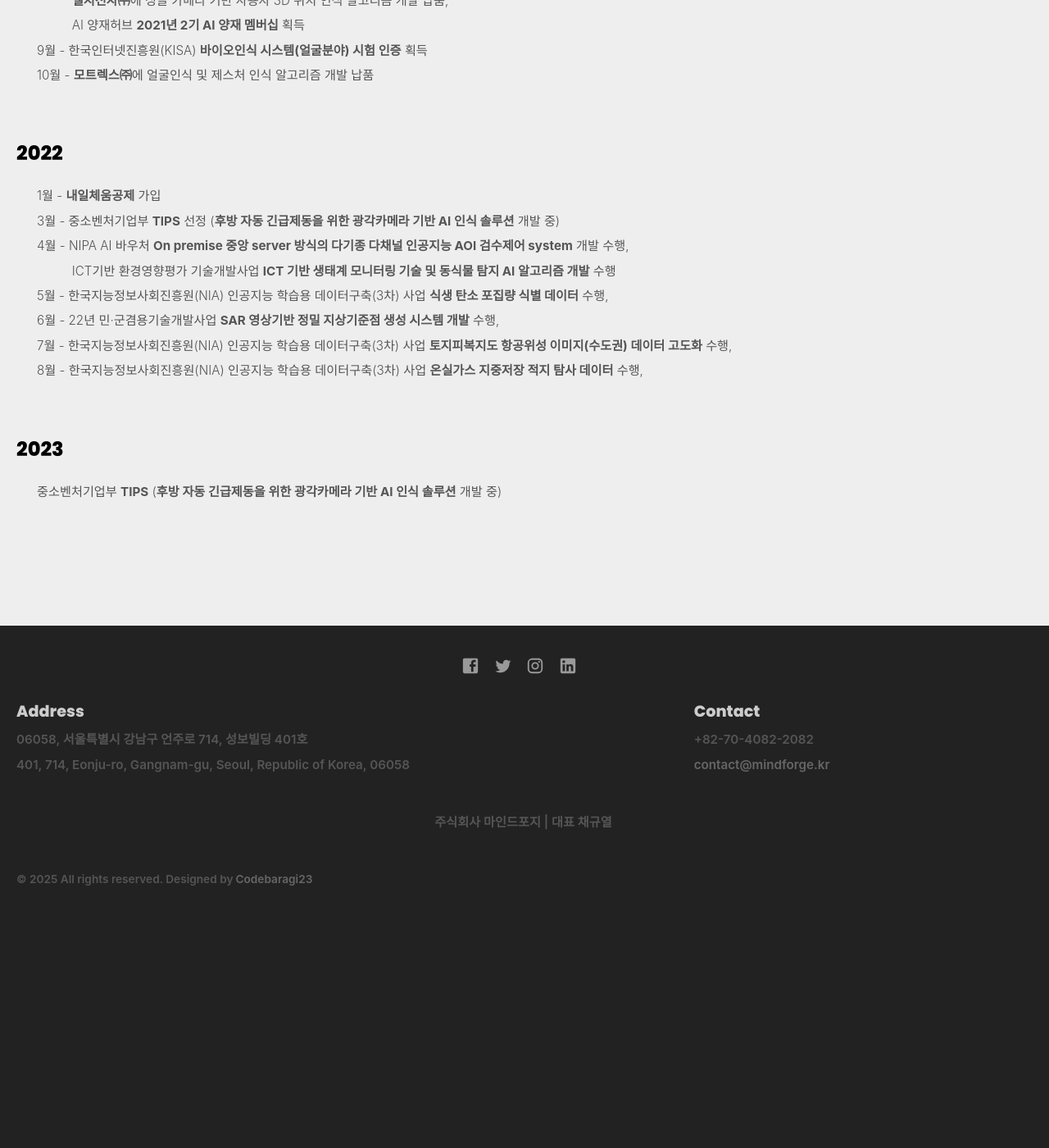
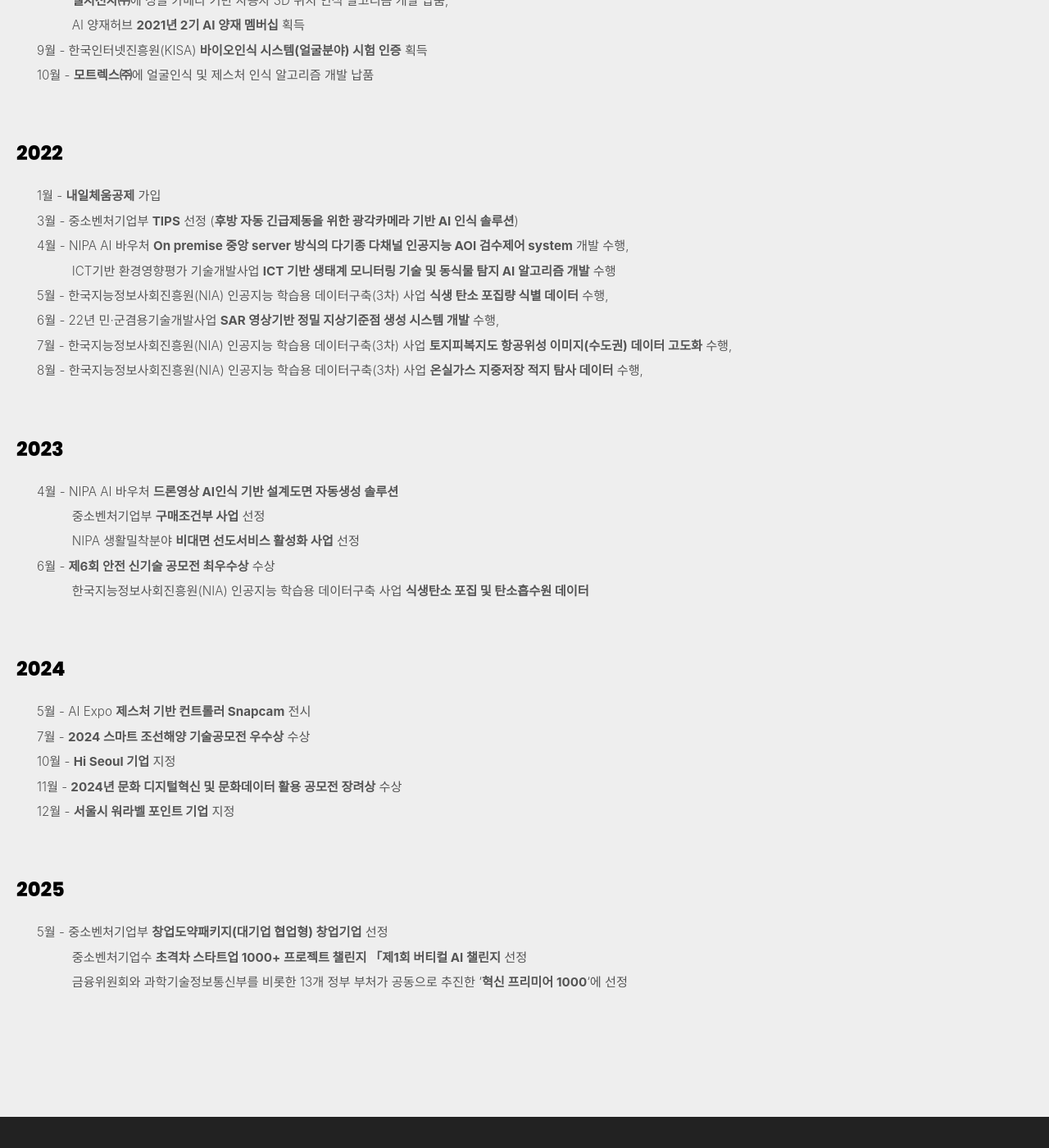
Before and after one commit to codebaragi23/mindforge, a Jekyll site: the page built from _pages/aboutus.md, in a window 1280 px wide and 1400 px high, scrolled down 1548 px. Shown: the whole window at 82% size. Built offline with Jekyll 4.4.1, drawn with Linux system fonts in a browser that asks for light colours; some web fonts are replaced; before the commit the page ends 2654 px from its top, so only the background shows below that.

Commit message:
update history

```diff
--- a/_pages/aboutus.md
+++ b/_pages/aboutus.md
@@ -40,7 +40,7 @@
 #### 2022
 
 >1월 - **내일체움공제** 가입
-3월 - 중소벤처기업부 **TIPS** 선정 (**후방 자동 긴급제동을 위한 광각카메라 기반 AI 인식 솔루션** 개발 중)
+3월 - 중소벤처기업부 **TIPS** 선정 (**후방 자동 긴급제동을 위한 광각카메라 기반 AI 인식 솔루션**)
 4월 - NIPA AI 바우처 **On premise 중앙 server 방식의 다기종 다채널 인공지능 AOI 검수제어 system** 개발 수행,
           ICT기반 환경영향평가 기술개발사업 **ICT 기반 생태계 모니터링 기술 및 동식물 탐지 AI 알고리즘 개발** 수행
 5월 - 한국지능정보사회진흥원(NIA) 인공지능 학습용 데이터구축(3차) 사업 **식생 탄소 포집량 식별 데이터** 수행,
@@ -51,4 +51,20 @@
 
 #### 2023
 
->중소벤처기업부 **TIPS** (**후방 자동 긴급제동을 위한 광각카메라 기반 AI 인식 솔루션** 개발 중)
+>4월 - NIPA AI 바우처 **드론영상 AI인식 기반 설계도면 자동생성 솔루션**
+          중소벤처기업부 **구매조건부 사업** 선정
+          NIPA 생활밀착분야 **비대면 선도서비스 활성화 사업** 선정
+6월 - **제6회 안전 신기술 공모전 최우수상** 수상
+          한국지능정보사회진흥원(NIA) 인공지능 학습용 데이터구축 사업 **식생탄소 포집 및 탄소흡수원 데이터**
+
+#### 2024
+> 5월 - AI Expo **제스처 기반 컨트롤러 Snapcam** 전시
+7월 - **2024 스마트 조선해양 기술공모전 우수상** 수상
+10월 - **Hi Seoul 기업** 지정
+11월 - **2024년 문화 디지털혁신 및 문화데이터 활용 공모전 장려상** 수상
+12월 - **서울시 워라벨 포인트 기업** 지정
+
+#### 2025
+> 5월 - 중소벤처기업부 **창업도약패키지(대기업 협업형) 창업기업** 선정
+          중소벤처기업수 **초격차 스타트업 1000+ 프로젝트 챌린지 「제1회 버티컬 AI 챌린지** 선정
+          금융위원회와 과학기술정보통신부를 비롯한 13개 정부 부처가 공동으로 추진한 '**혁신 프리미어 1000**'에 선정
```
